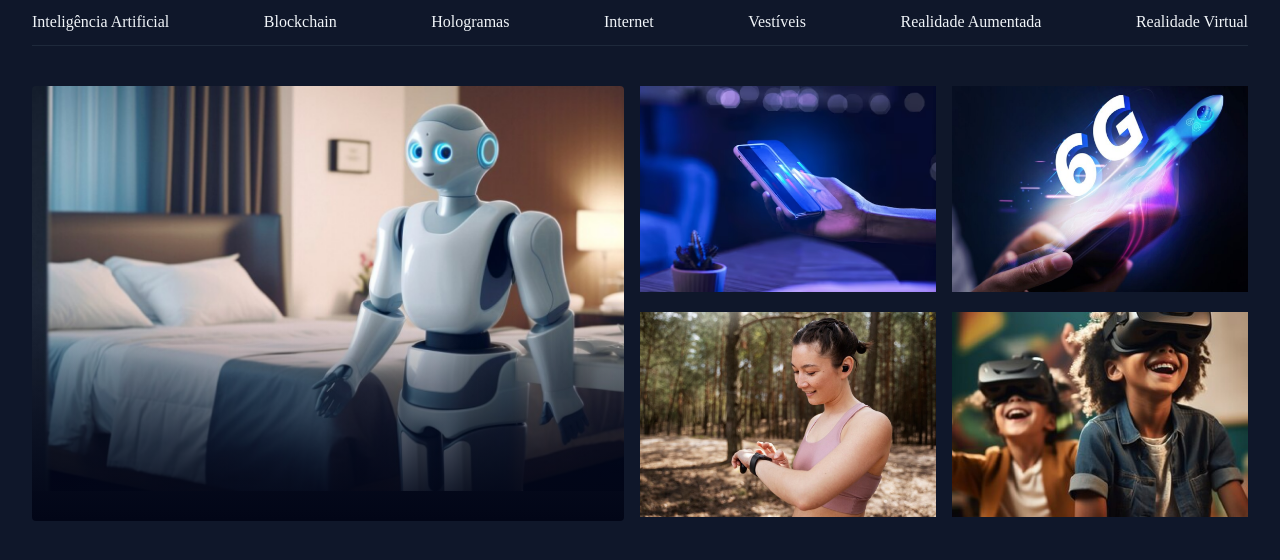
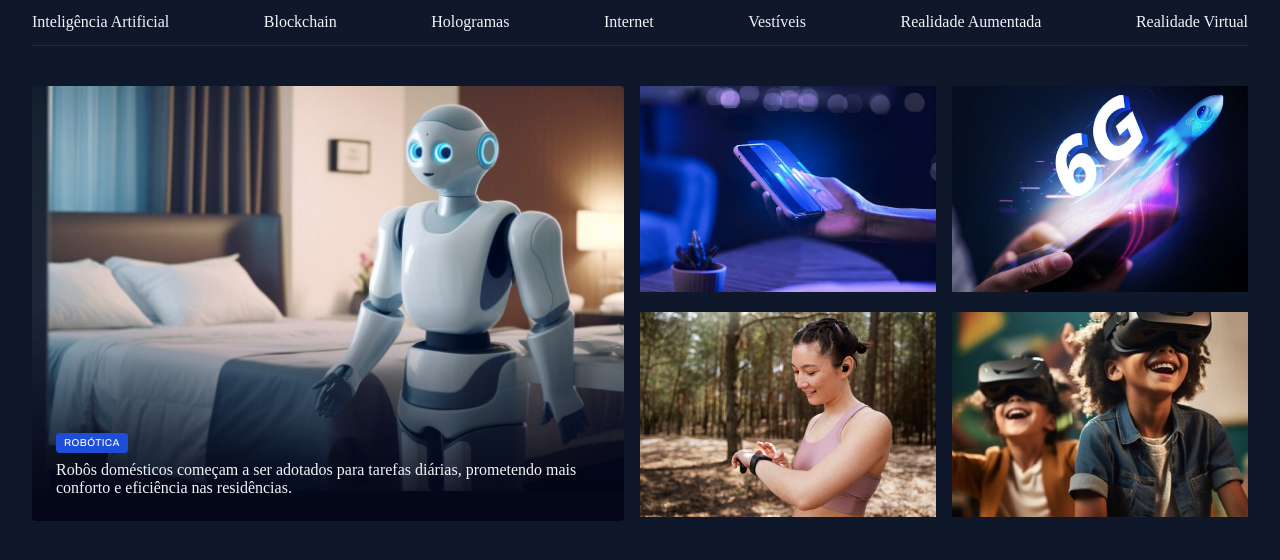
Before and after one commit to SrMaestro/Portal-de-Noticias, a plain HTML site: page index.html in a window 1280 px wide. Shown: the part 74-634 px from the top of the page. Drawn offline with Linux system fonts and the light colour scheme.

Commit message:
ajustando conteudo do card

```diff
--- a/index.html
+++ b/index.html
@@ -45,10 +45,15 @@
         <section id="featured" class="grid grid-flow-col gap-16">
             <figure class="card">
                 <img src="assets/imagens/Image 01.png" alt="">
+                <figcaption>
+                    <span class="content-tag">Robótica</span>
+                    <h2 class="text-2xl">
+                        Robôs domésticos começam a ser adotados para tarefas diárias, prometendo mais conforto e eficiência nas residências.
+                    </h2>
+                </figcaption>
             </figure>
 
-            <figcaption class="grid grid-cols-2 gap-16">
-
+            <figure class="grid grid-cols-2 gap-16">
                 <div>
                     <img src="assets/imagens/Image 02.png" alt="">
                 </div>
@@ -63,7 +68,7 @@
                 </div>
 
 
-            </figcaption>
+            </figure>
         </section>
     </main>
 </body>
--- a/style/global.css
+++ b/style/global.css
@@ -53,3 +53,15 @@ img{
 main{
     margin-top: 40px;
 }
+
+
+.content-tag{
+    display: inline-block;
+    background-color: var(--brand-color-dark);
+    padding: 4px 8px;
+    border-radius: 4px;
+    font: 500 10px/1.2 var(--font-family);
+    text-transform: uppercase;
+    letter-spacing: 0.04em;
+    box-shadow: 0px 4px 16px rgba(2, 6, 23, 0, 251);
+}
--- a/style/sections.css
+++ b/style/sections.css
@@ -18,4 +18,12 @@
         #020617 100%
     );
   }
+  figcaption{
+    position: absolute;
+    bottom: 0;
+    padding: 24px;
+    h2{
+        margin-top:8px ;
+    }
+  }
 }
--- a/style/utility.css
+++ b/style/utility.css
@@ -16,3 +16,18 @@
 .gap-16{
     gap: 16px;
 }
+
+.text-2xl{
+    font-size: var(--h1);
+}
+
+.text-xl{
+    font-size: var(--h1);
+}
+.text-lg{
+    font-size: var(--h1);
+}
+
+.text-sm{
+    font-size: var(--text-sm);
+}
```
